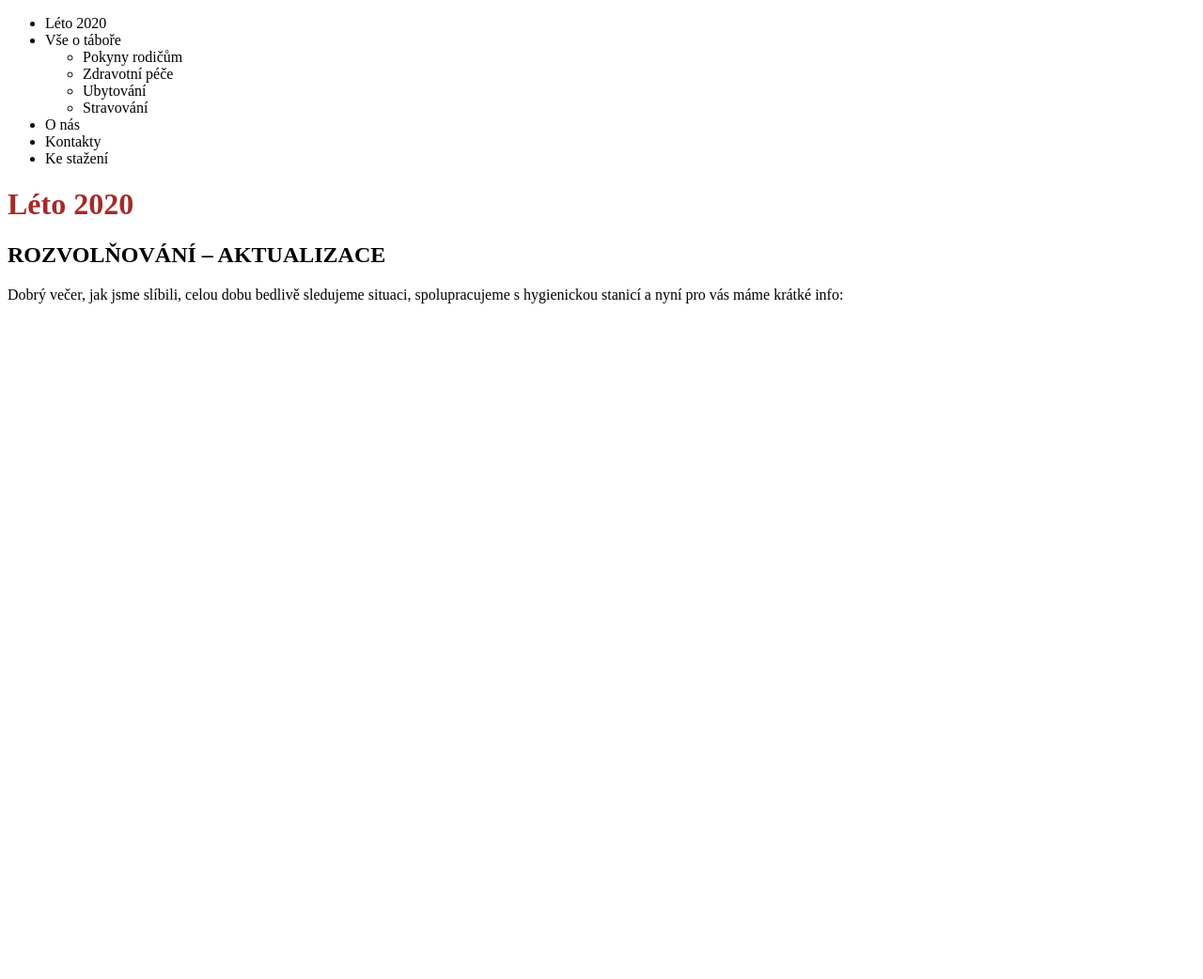
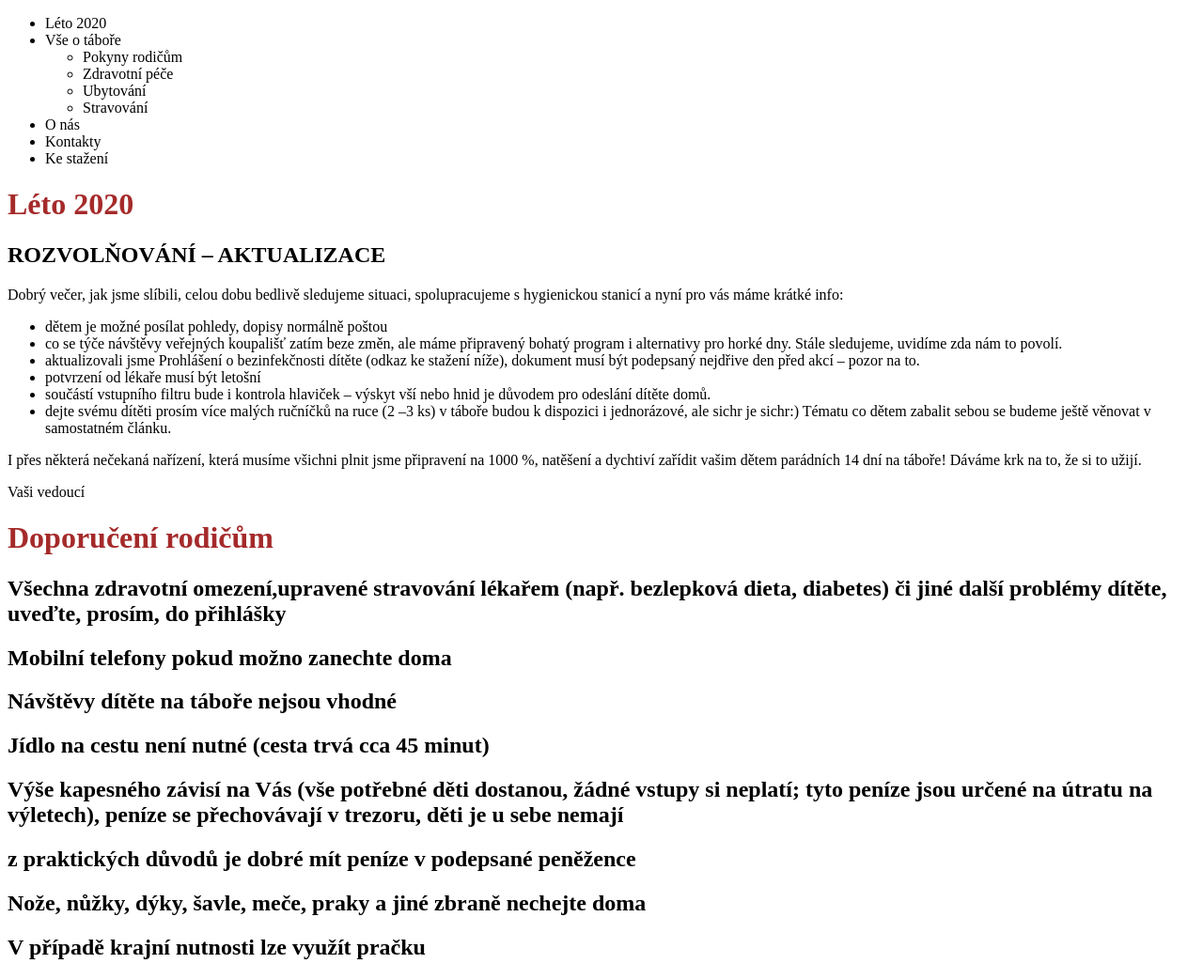
Before and after one commit to WhiteLady1/Velka_Bukovina_web, a plain HTML site: page index.html in a window 1280 px wide. Shown: the whole page at 94% size. Before the commit the page ends 800 px from the top, so only its background shows below. Drawn offline with Linux system fonts and the light colour scheme.

Commit message:
Vkládání dat_rodiče

```diff
--- a/index.html
+++ b/index.html
@@ -33,9 +33,28 @@
             <p>Dobrý večer, jak jsme slíbili, celou dobu bedlivě sledujeme situaci,
                 spolupracujeme s hygienickou stanicí a nyní pro vás máme krátké info:
             </p>
+            <ul>
+                <li>dětem je možné posílat pohledy, dopisy normálně poštou</li>
+                <li>co se týče návštěvy veřejných koupališť zatím beze změn, ale máme připravený bohatý program i alternativy pro horké dny. Stále sledujeme, uvidíme zda nám to povolí.</li>
+                <li>aktualizovali jsme Prohlášení o bezinfekčnosti dítěte (odkaz ke stažení níže), dokument musí být podepsaný nejdřive den před akcí – pozor na to.</li>
+                <li>potvrzení od lékaře musí být letošní</li>
+                <li>součástí vstupního filtru bude i kontrola hlaviček – výskyt vší nebo hnid je důvodem pro odeslání dítěte domů.</li>
+                <li>dejte svému dítěti prosím více malých ručníčků na ruce (2 –3 ks) v táboře budou k dispozici i jednorázové, ale sichr je sichr:) Tématu co dětem zabalit sebou se budeme ještě věnovat v samostatném článku.</li>
+            </ul>
+            <p>I přes některá nečekaná nařízení, která musíme všichni plnit jsme připravení na 1000 %, natěšení a dychtiví zařídit vašim dětem parádních 14 dní na táboře! Dáváme krk na to, že si to užijí.
+            </p>
+            <p>Vaši vedoucí</p>
         </div>
         <div class="rodice">
-
+            <h1>Doporučení rodičům</h1>
+            <h2>Všechna zdravotní omezení,upravené stravování lékařem (např. bezlepková dieta, diabetes) či jiné další problémy dítěte, uveďte, prosím, do přihlášky</h2>
+            <h2>Mobilní telefony pokud možno zanechte doma</h2>
+            <h2>Návštěvy dítěte na táboře nejsou vhodné</h2>
+            <h2>Jídlo na cestu není nutné (cesta trvá cca 45 minut)</h2>
+            <h2>Výše kapesného závisí na Vás (vše potřebné děti dostanou, žádné vstupy si neplatí; tyto peníze jsou určené na útratu na výletech), peníze se přechovávají v trezoru, děti je u sebe nemají</h2>
+            <h2>z praktických důvodů je dobré mít peníze v podepsané peněžence </h2>
+            <h2>Nože, nůžky, dýky, šavle, meče, praky a jiné zbraně nechejte doma</h2>
+            <h2>V případě krajní nutnosti lze využít pračku</h2>
         </div>
         <div class="program">
 
```
